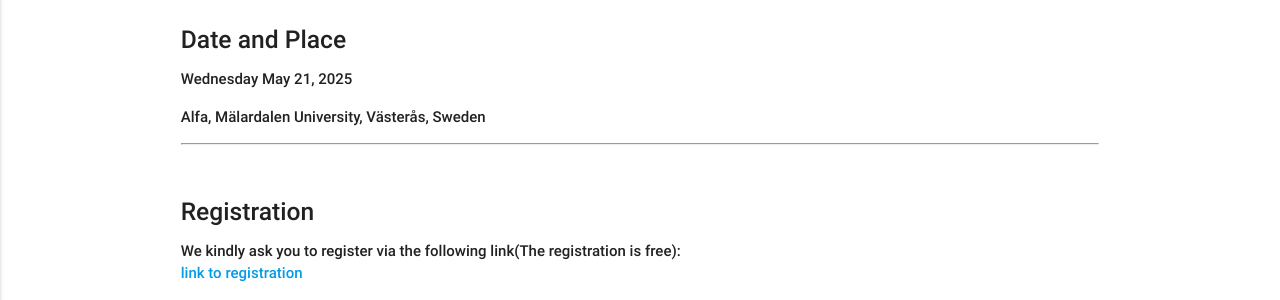
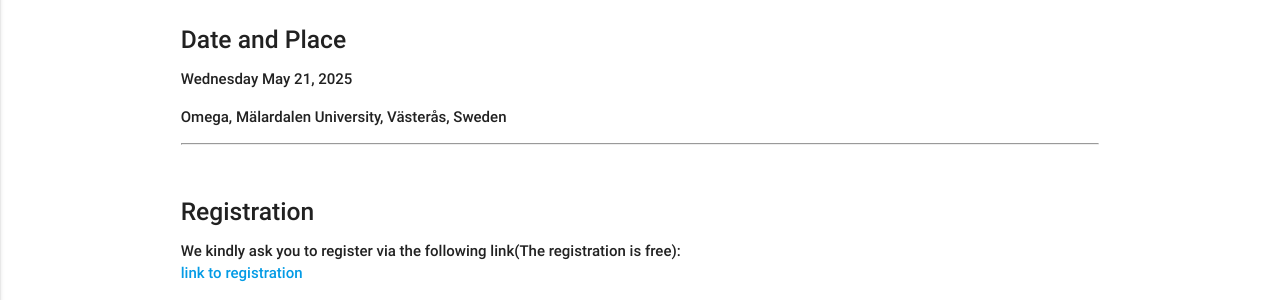
Before and after one commit to rebeca-lang/rebeca-lang.github.io, a Jekyll site: the page built from events/TrustCPS-AI.md, in a window 1280 px wide and 900 px high, scrolled down 913 px. Shown: the part 152-452 px from the top of the window. Built offline with Jekyll 4.4.1, drawn with Linux system fonts in a browser that asks for light colours.

Commit message:
Update TrustCPS-AI.md  Change Alpha to Omega

```diff
--- a/events/TrustCPS-AI.md
+++ b/events/TrustCPS-AI.md
@@ -36,7 +36,7 @@ The workshop features invited talks by Edward A. Lee (UC Berkeley) on the trade-
 ##### **Date and Place**
 **Wednesday May 21, 2025**
 
-**Alfa, Mälardalen University, Västerås, Sweden**
+**Omega, Mälardalen University, Västerås, Sweden**
 
 ---
 
@@ -206,7 +206,7 @@ Pierluigi Nuzzo is an Associate Professor in the Department of Electrical Engine
 
 ##### **Place**
 ---
-**Alpha** conference room, First floor of U building, MDU, Västerås.
+**Omega** conference room, First floor of U building, MDU, Västerås.
 
 
 
```
